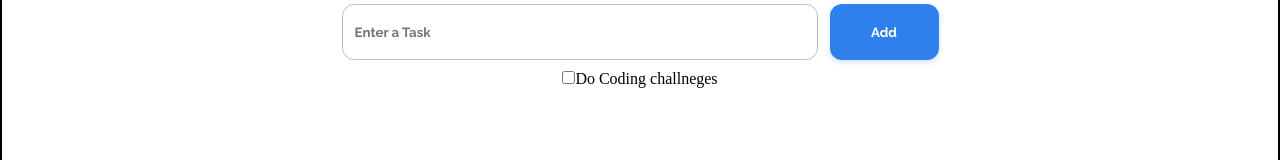
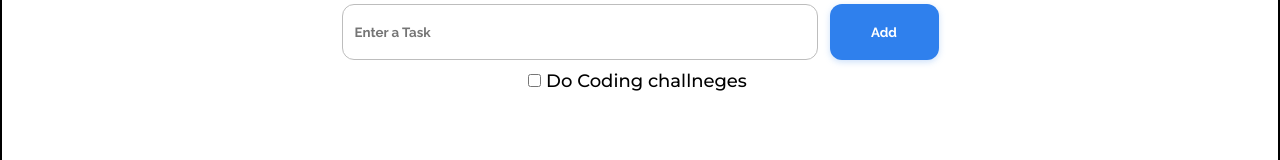
Before and after one commit to sidramwaseem/toDoList, a React (Create React App) app: page /all in a window 1280 px wide. Shown: the part 242-402 px from the top of the page. Built offline with nearby package versions, Linux system fonts and the light colour scheme.

Commit message:
Added styles for tasks

```diff
--- a/src/components/All/All.css
+++ b/src/components/All/All.css
@@ -0,0 +1,13 @@
+.all_task-list{
+margin: 5px auto;
+}
+
+.all_task-list label{
+  font-family: 'Montserrat', sans-serif;
+  font-weight:500;
+  font-size:18px;
+  line-height: 22px;
+  color: #000;
+  text-indent: 10px;
+  margin: 5px;
+}
```
